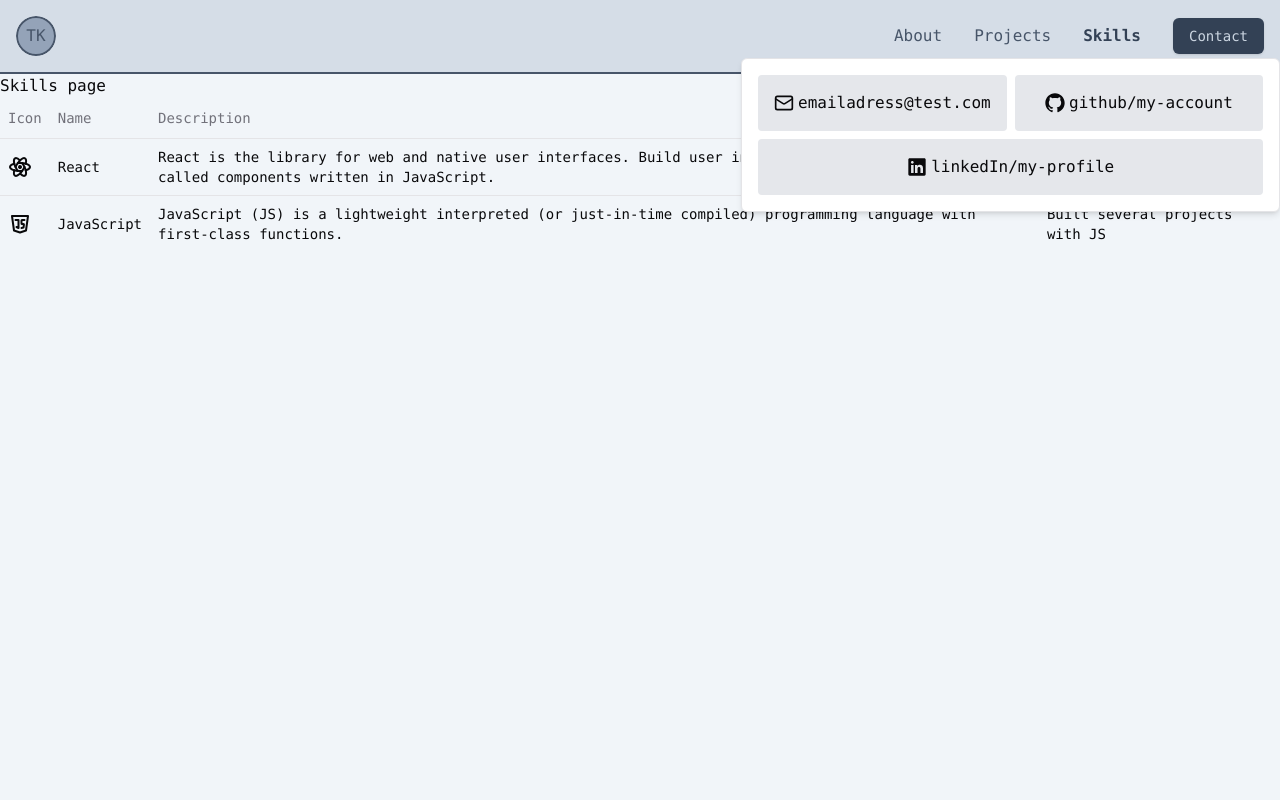
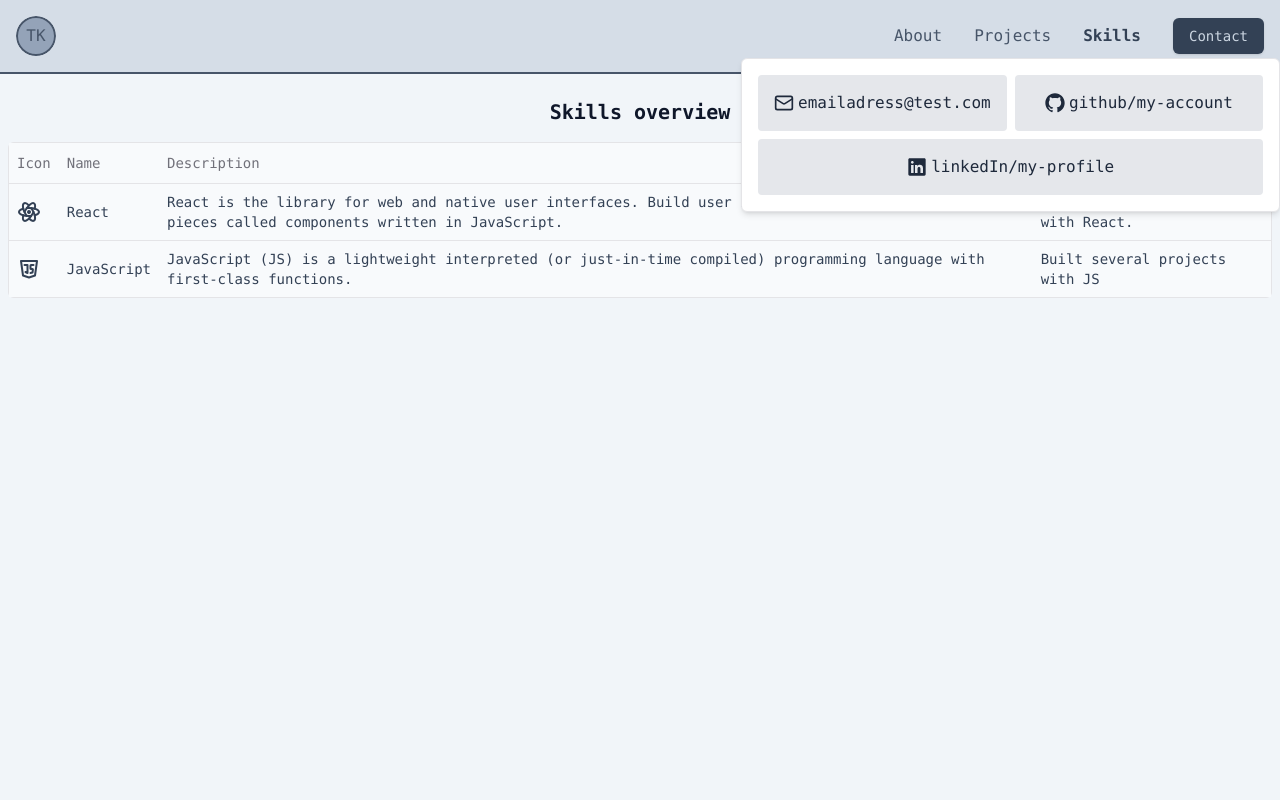
Before and after one commit to tdot123-1/portfolio, a React (Vite) app: page /skills in a window 1280 px wide. Both pictures are taken after a click on the button "Contact". Shown: the top 800 px of the page. Built offline with nearby package versions, Linux system fonts and the light colour scheme.

Commit message:
update font colors

```diff
--- a/src/components/custom/Contact.tsx
+++ b/src/components/custom/Contact.tsx
@@ -17,9 +17,9 @@ const Contact = () => {
         </PopoverTrigger>
 
         <PopoverContent className="w-fit">
-          <div className="grid grid-cols-2 grid-rows-2 gap-2">
+          <div className="text-slate-800 grid grid-cols-2 grid-rows-2 gap-2">
             <div className="bg-gray-200 p-4 rounded-sm">
-              <span className="flex gap-1 justify-center items-center">
+              <span className=" flex gap-1 justify-center items-center">
                 <MailIcon className="h-5 w-5" /> emailadress@test.com
               </span>
             </div>
--- a/src/components/custom/NavbarMobile.tsx
+++ b/src/components/custom/NavbarMobile.tsx
@@ -41,7 +41,7 @@ const NavbarMobile = () => {
             <HamburgerMenuIcon className="w-6 h-6" />
           </Button>
         </DropdownMenuTrigger>
-        <DropdownMenuContent className="w-56">
+        <DropdownMenuContent className="w-56 text-slate-800">
           <DropdownMenuItem asChild>
             <Link to="/about">About</Link>
           </DropdownMenuItem>
@@ -63,18 +63,18 @@ const NavbarMobile = () => {
                 }`}
               >
                 <DropdownMenuItem>
-                  <span className="flex gap-1 justify-center items-center">
+                  <span className="text-slate-800 flex gap-1 justify-center items-center">
                     <MailIcon className="h-4 w-4" /> emailadress@test.com
                   </span>
                 </DropdownMenuItem>
                 <DropdownMenuItem>
-                  <span className="flex gap-1 justify-center items-center">
+                  <span className="text-slate-800 flex gap-1 justify-center items-center">
                     <GitHubLogoIcon className="h-5 w-5" />
                     github/my-account
                   </span>
                 </DropdownMenuItem>
                 <DropdownMenuItem>
-                  <span className="flex gap-1 justify-center">
+                  <span className="text-slate-800 flex gap-1 justify-center">
                     <LinkedInLogoIcon className="h-5 w-5" />
                     linkedIn/my-profile
                   </span>
--- a/src/components/custom/table/DataTable.tsx
+++ b/src/components/custom/table/DataTable.tsx
@@ -30,7 +30,8 @@ function DataTable<TData, TValue>({
 
   return (
     <>
-      <Table>
+      <div className="border rounded-md mx-2 my-4">
+        <Table className="text-slate-700 bg-slate-50">
           <TableHeader>
             {table.getHeaderGroups().map((headerGroup) => (
               <TableRow key={headerGroup.id}>
@@ -58,20 +59,27 @@ function DataTable<TData, TValue>({
                 >
                   {row.getVisibleCells().map((cell) => (
                     <TableCell key={cell.id}>
-                    {flexRender(cell.column.columnDef.cell, cell.getContext())}
+                      {flexRender(
+                        cell.column.columnDef.cell,
+                        cell.getContext()
+                      )}
                     </TableCell>
                   ))}
                 </TableRow>
               ))
             ) : (
               <TableRow>
-              <TableCell colSpan={columns.length} className="h-24 text-center">
+                <TableCell
+                  colSpan={columns.length}
+                  className="h-24 text-center"
+                >
                   No Results
                 </TableCell>
               </TableRow>
             )}
           </TableBody>
         </Table>
+      </div>
     </>
   );
 }
--- a/src/pages/SkillsPage.tsx
+++ b/src/pages/SkillsPage.tsx
@@ -6,7 +6,9 @@ const SkillsPage = () => {
   return (
     <>
       <div className="bg-slate-100 min-h-screen">
-        <h1 >Skills page</h1>
+        <h2 className="text-center pt-6 text-slate-900 font-bold text-xl">
+          Skills overview
+        </h2>
         <DataTable columns={columns} data={skillsData} />
       </div>
     </>
```
Lines whose indentation alone changed are shown as unchanged.
